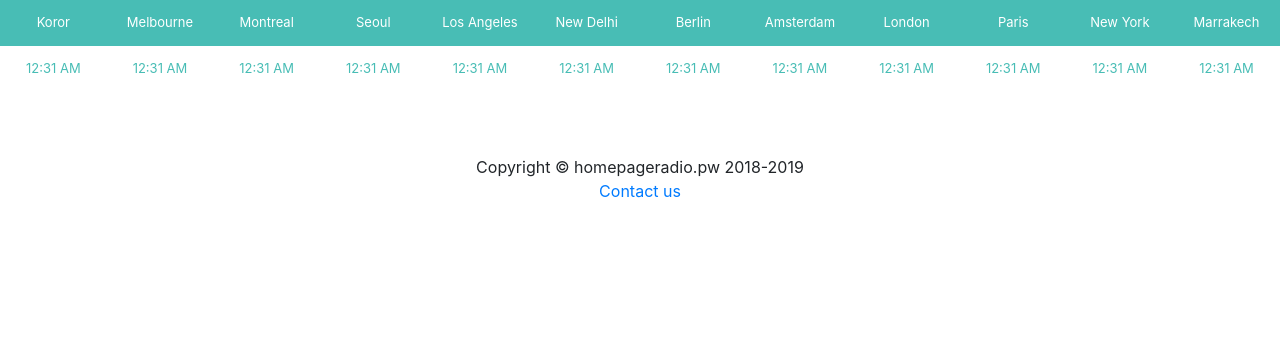
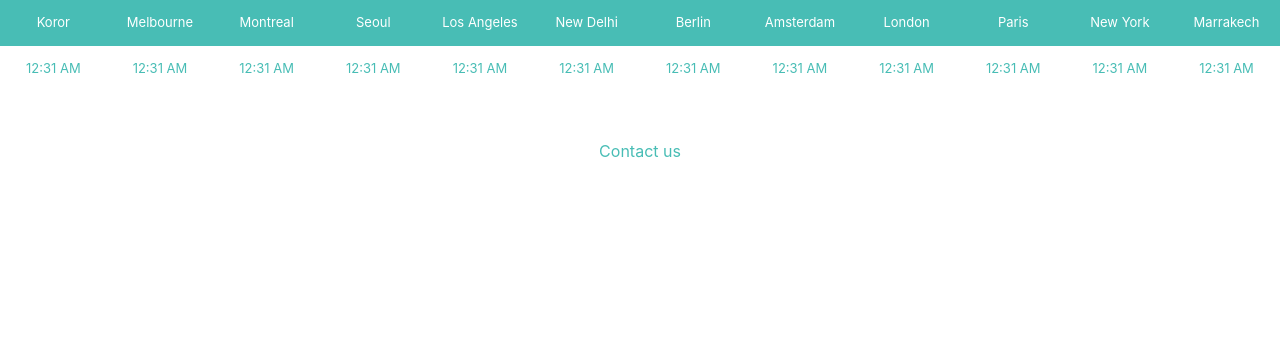
Before and after one commit to stefano-perico/seagull-radio, a Symfony app: template templates/base.html.twig in a window 1280 px wide. Shown: the top 351 px of the page. Run offline with Twig, Linux system fonts and the light colour scheme; the template is opened without the code that fills it, so the values that code supplies are empty; some libraries are stand-ins or nearby versions.

Commit message:
Mise à jour du footer afin de respecter les couleurs demandées par Asthon

```diff
--- a/public/css/main.css
+++ b/public/css/main.css
@@ -75,3 +75,11 @@ footer p {
     font-weight: bold;
     font-size: medium;
 }
+
+footer a{
+    color: #48BDB5;
+}
+
+footer a:hover{
+    color: #48BDB5;
+}
--- a/templates/base.html.twig
+++ b/templates/base.html.twig
@@ -45,7 +45,7 @@
         {% block body %}{% endblock %}
     </main>
     <footer>
-      <div class="footer-copyright text-center py-3">Copyright © homepageradio.pw 2018-2019<address><a href="mailto:webmaster@homepageradio.pw">Contact us</a></address></div>
+      <div class="text-center"><address><a href="mailto:admin@homepageradio.pw">Contact us</a></address></div>
     </footer>
     {% block javascripts %}
       <!-- JQuery -->
```
